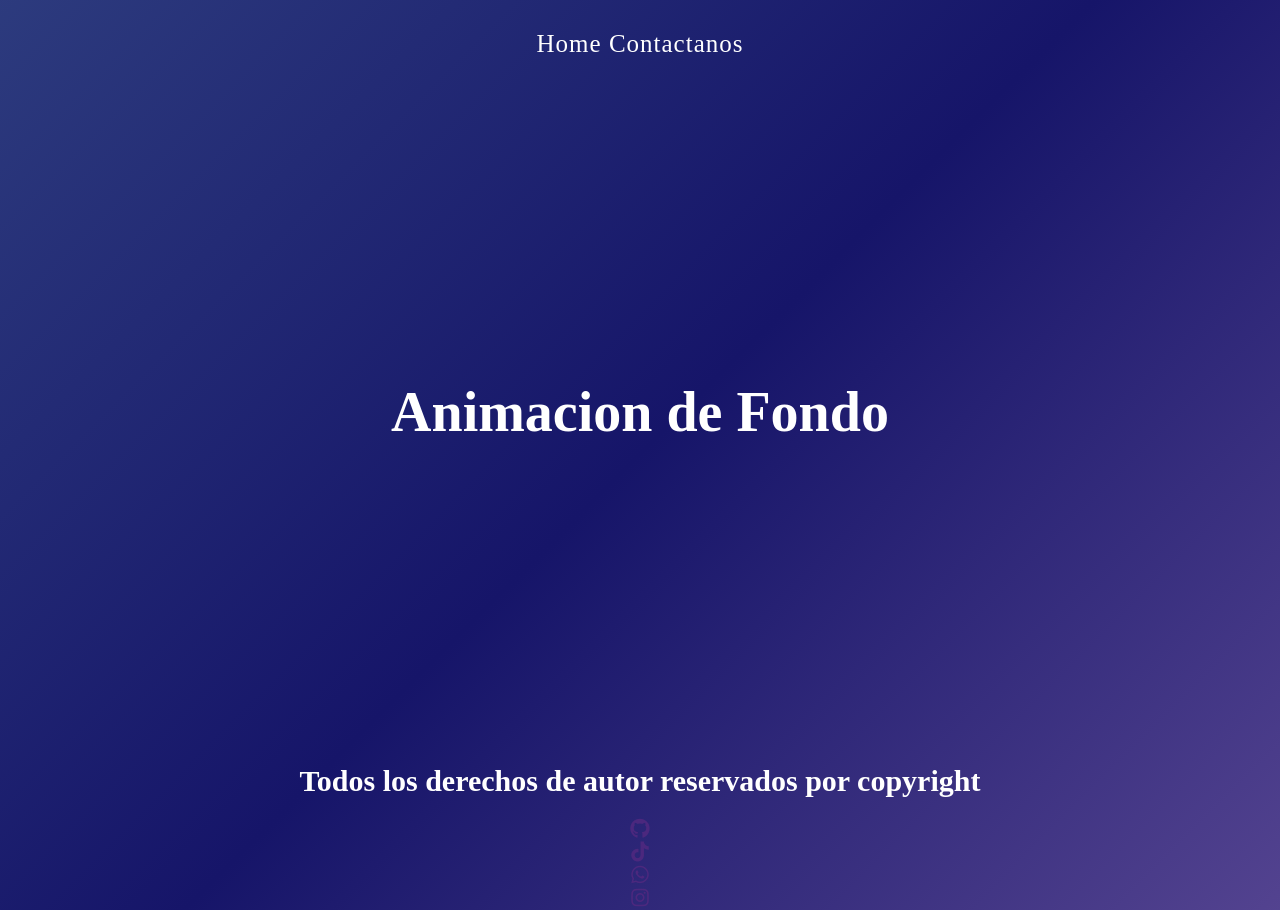
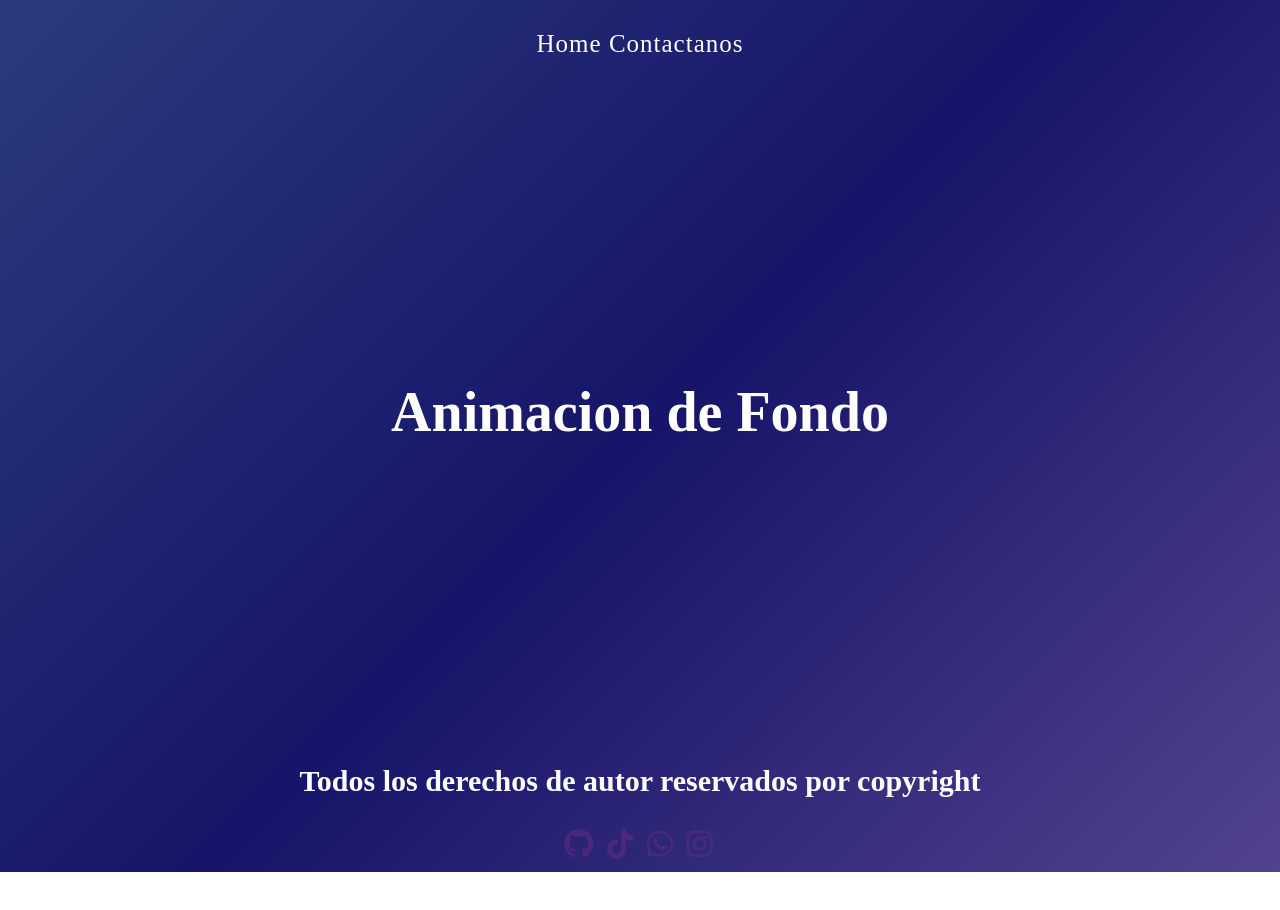
Before and after one commit to k4reuz/AnimacionFondo, a plain HTML site: page LasOtrasPag/contactos.html in a window 1280 px wide. After the commit the page ends 872 px from the top, so only its background shows below. Drawn offline with Linux system fonts and the light colour scheme.

Commit message:
termino el .redes (me equivoque con el .barra)

```diff
--- a/LasOtrasPag/style2.css
+++ b/LasOtrasPag/style2.css
@@ -57,25 +57,15 @@ h2{
     padding: 20px;
 }
 
-.barra{
-    list-style: none;
-    text-align: center;
-    padding: 30px;
-    color: white;
-    letter-spacing: 1px;
+.redes {
+    font-size: 30px;
+    text-decoration: none;
+    letter-spacing: 3px;
+    padding: 10px;
+    transition: all 9s;
 }
-.barra li{
+.redes div {
     display: inline-block;
-}
-.barra li a{
-    list-style: none;
-    text-decoration: none;
-    color: white;
-    transition: 2s all;
-}
-.barra a:hover{
-    text-shadow: 2px 2px 2px cornflowerblue;
-    color: aqua;
 }
 
 .github a {
```
